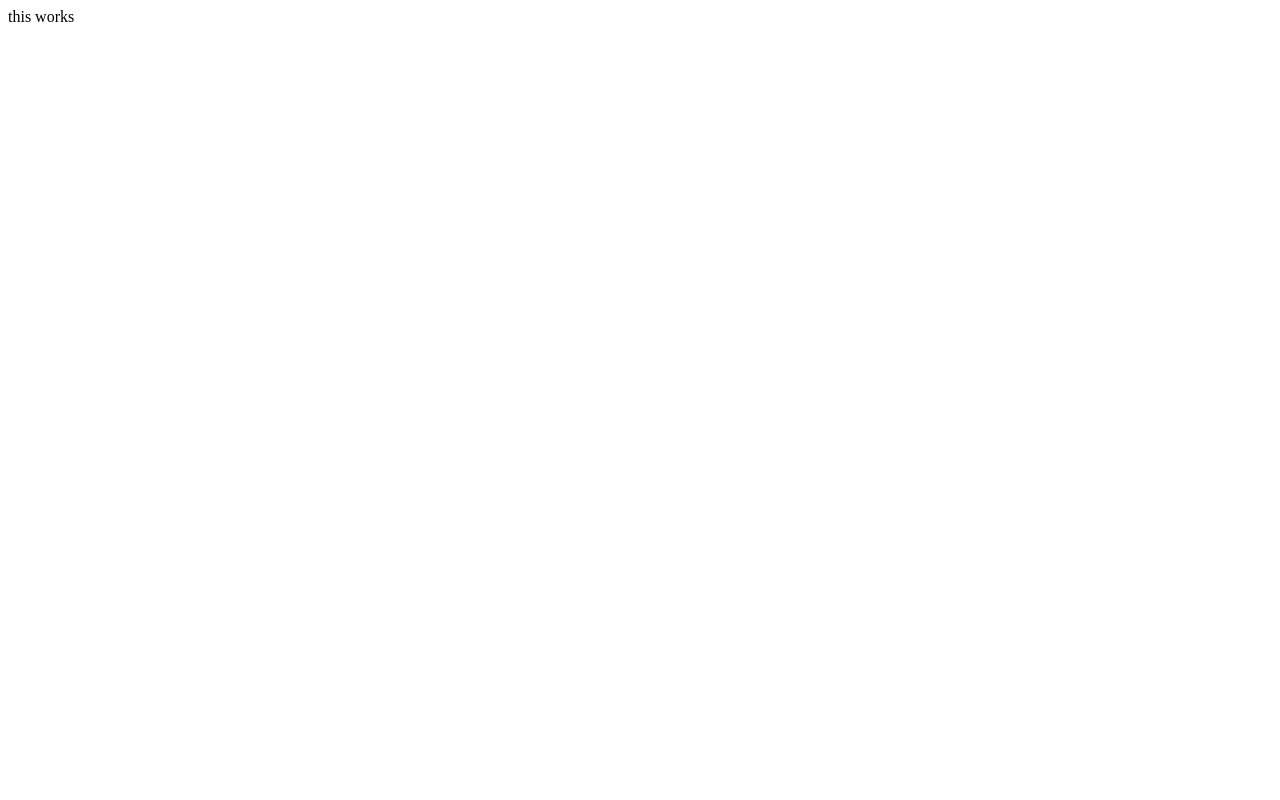
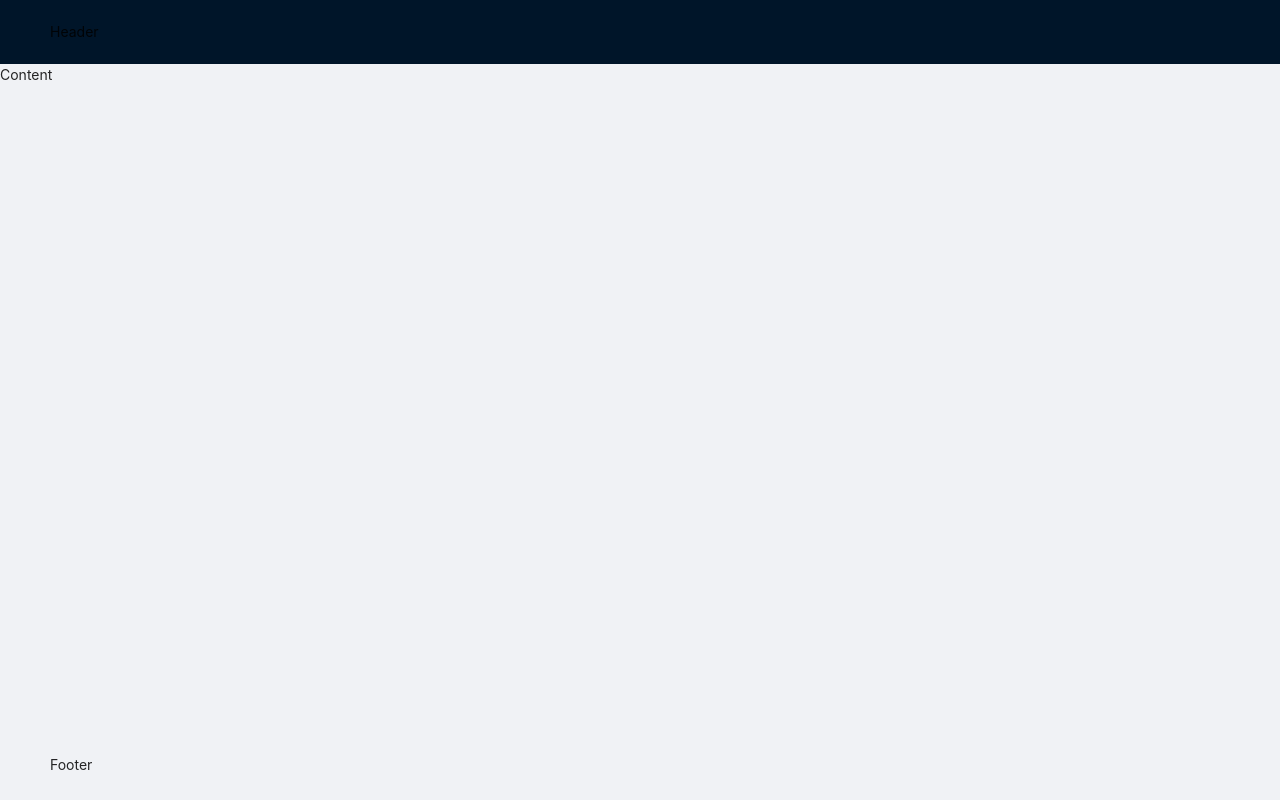
Before and after one commit to MariemSlimene7797/bi-project, a React (Create React App) app: page / in a window 1280 px wide. Built offline with nearby package versions, Linux system fonts and the light colour scheme.

Commit message:
add antd lib and Layout

```diff
--- a/package.json
+++ b/package.json
@@ -3,6 +3,7 @@
   "version": "0.1.0",
   "private": true,
   "dependencies": {
+    "antd": "^4.20.5",
     "react": "^17.0.2",
     "react-dom": "^17.0.2",
     "react-scripts": "5.0.1",
--- a/src/App.tsx
+++ b/src/App.tsx
@@ -1,10 +1,12 @@
 import React from 'react';
+import 'antd/dist/antd.min.css';
+import AppLayout from './AppLayout';
 
 interface AppProps {}
 
 const App: React.FC<AppProps> = () => {
 
-      return <>this works</>;
+      return <AppLayout/>;
 };
 
 export default App;
--- /dev/null
+++ b/src/AppLayout/LayoutContent/index.tsx
@@ -0,0 +1,11 @@
+import { Layout } from 'antd';
+import React from 'react';
+
+interface LayoutContentProps {}
+
+const LayoutContent: React.FC<LayoutContentProps> = () => {
+
+      return <Layout.Content style={{width:"100%", height:"100%"}}>Content</Layout.Content>;
+};
+
+export default LayoutContent;
--- /dev/null
+++ b/src/AppLayout/LayoutFooter/index.tsx
@@ -0,0 +1,11 @@
+import { Layout } from 'antd';
+import React from 'react';
+
+interface LayoutFooterProps {}
+
+const LayoutFooter: React.FC<LayoutFooterProps> = () => {
+
+      return <Layout.Footer>Footer</Layout.Footer>;
+};
+
+export default LayoutFooter;
--- /dev/null
+++ b/src/AppLayout/LayoutHeader/index.tsx
@@ -0,0 +1,11 @@
+import { Layout } from 'antd';
+import React from 'react';
+
+interface LayoutHeaderProps {}
+
+const LayoutHeader: React.FC<LayoutHeaderProps> = () => {
+
+      return <Layout.Header>Header</Layout.Header>;
+};
+
+export default LayoutHeader;
--- /dev/null
+++ b/src/AppLayout/index.tsx
@@ -0,0 +1,19 @@
+import { Layout } from "antd";
+import React from "react";
+import LayoutContent from "./LayoutContent";
+import LayoutFooter from "./LayoutFooter";
+import LayoutHeader from "./LayoutHeader";
+
+interface AppLayoutProps {}
+
+const AppLayout: React.FC<AppLayoutProps> = () => {
+  return (
+    <Layout style={{ width: "100vw", height: "100vh", overflow: "hidden" }}>
+      <LayoutHeader />
+      <LayoutContent />
+      <LayoutFooter />
+    </Layout>
+  );
+};
+
+export default AppLayout;
```
Also changed, not shown: src/pages/Dashboard/index.tsx (added, +10 -0 lines), src/pages/Reporting/index.tsx (added, +10 -0 lines), src/pages/Settings/index.tsx (added, +10 -0 lines), 1 other file (tests, documents, lock files or other folders).
